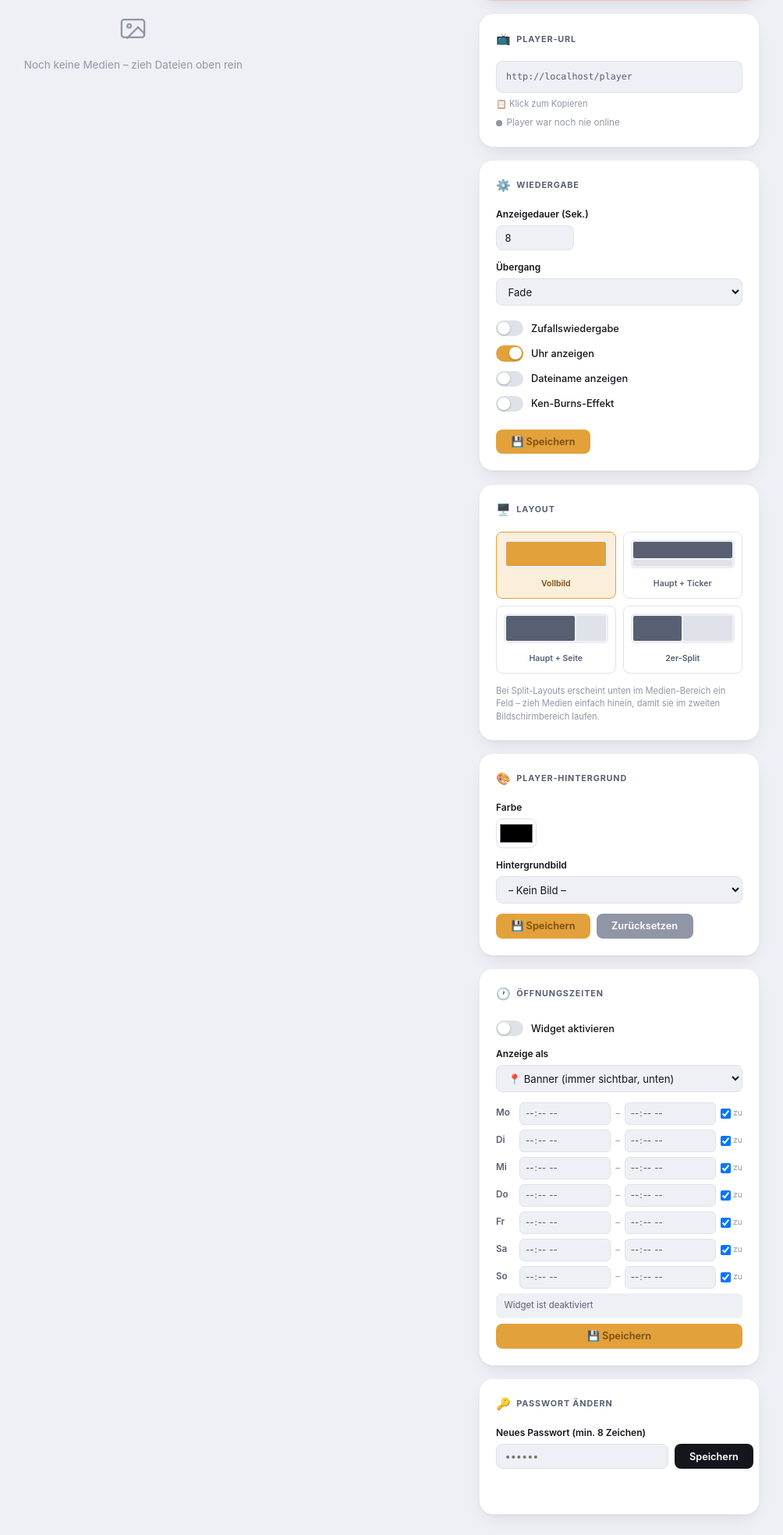
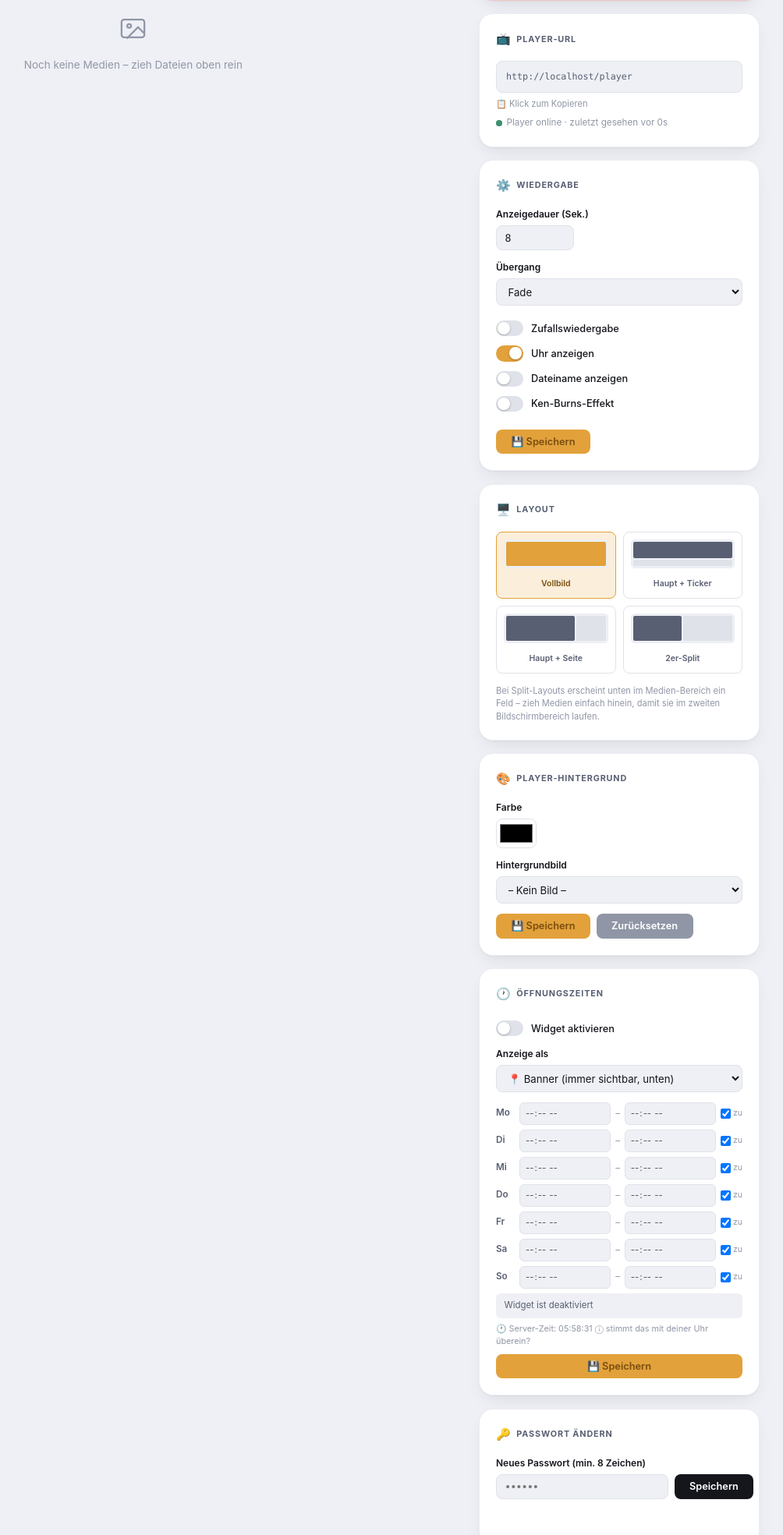
Before and after one commit to HatchetMan111/proxmox-signage, a Flask app: page /admin in a window 1280 px wide. Shown: the part 446-2415 px from the top of the page at 78% size, without its empty margins (276-1280 px from the left). Before the commit the page ends 2391 px from the top, so only its background shows below. Run offline with Flask 3, Linux system fonts and the light colour scheme; the visitor is signed in with stand-in values (Sample User, id 1); some libraries are stand-ins or nearby versions.

Commit message:
Fix: Zeitzone im Container (UTC-Bug), Öffnungszeiten-Banner deaktivierbar
- Bugfix: frische Debian-LXC-Container liefen standardmaessig auf
  UTC statt der Ortszeit des Betreibers - das Oeffnungszeiten-Widget
  zeigte je nach Tageszeit faelschlich 'Geschlossen' an, obwohl
  laut konfigurierten Zeiten geoeffnet war. install-signage.sh setzt
  jetzt --timezone host bei der Container-Erstellung (uebernimmt die
  Zeitzone des Proxmox-Hosts automatisch), inkl. Retrofit-Funktion
  fuer bestehende Installationen ueber --update
- Neu: Server-Zeit-Anzeige im Admin (Oeffnungszeiten-Karte), damit
  eine Zeitzonen-Abweichung sofort auffaellt statt unbemerkt zu
  bleiben
- Neu: dritte Anzeige-Option 'Nicht anzeigen' fuer das Oeffnungs-
  zeiten-Banner - Zeiten bleiben gespeichert, nur die Anzeige wird
  ausgeschaltet

```diff
--- a/signage-app/app.py
+++ b/signage-app/app.py
@@ -506,7 +506,7 @@ def admin():
     weekday_labels = ["Mo", "Di", "Mi", "Do", "Fr", "Sa", "So"]
     oh = config.get("opening_hours", {})
     oh_display_mode = oh.get("display_mode", "banner")
-    if oh_display_mode not in ("banner", "slide"):
+    if oh_display_mode not in ("banner", "slide", "off"):
         oh_display_mode = "banner"
     oh_days = []
     for i, label in enumerate(weekday_labels):
@@ -537,10 +537,12 @@ def player():
 def api_status():
     with _last_seen_lock:
         seen = _last_seen_at
+    now = datetime.now()
+    server_time = now.strftime("%H:%M:%S")
     if seen is None:
-        return jsonify({"last_seen": None, "seconds_ago": None})
-    seconds_ago = (datetime.now() - seen).total_seconds()
-    return jsonify({"last_seen": seen.isoformat(), "seconds_ago": round(seconds_ago)})
+        return jsonify({"last_seen": None, "seconds_ago": None, "server_time": server_time})
+    seconds_ago = (now - seen).total_seconds()
+    return jsonify({"last_seen": seen.isoformat(), "seconds_ago": round(seconds_ago), "server_time": server_time})
 
 
 @app.route("/api/media", methods=["GET"])
@@ -710,7 +712,7 @@ def api_set_opening_hours():
         config["opening_hours"]["enabled"] = enabled
         config["opening_hours"]["hours"] = hours
         display_mode = data.get("display_mode")
-        if display_mode not in ("banner", "slide"):
+        if display_mode not in ("banner", "slide", "off"):
             display_mode = config["opening_hours"].get("display_mode", "banner")
         config["opening_hours"]["display_mode"] = display_mode
         if "bg_color" in data:
--- a/signage-app/templates/admin.html
+++ b/signage-app/templates/admin.html
@@ -373,8 +373,9 @@ body{font-family:var(--font);background:var(--paper);color:var(--ink);line-heigh
       <div class="setting-row" style="margin-top:.5rem">
         <label>Anzeige als</label>
         <select id="ohDisplayMode">
-          <option value="banner"{% if oh_display_mode != 'slide' %} selected{% endif %}>📍 Banner (immer sichtbar, unten)</option>
+          <option value="banner"{% if oh_display_mode != 'slide' and oh_display_mode != 'off' %} selected{% endif %}>📍 Banner (immer sichtbar, unten)</option>
           <option value="slide"{% if oh_display_mode == 'slide' %} selected{% endif %}>🔄 Rotierendes Element (wie ein Slide)</option>
+          <option value="off"{% if oh_display_mode == 'off' %} selected{% endif %}>🚫 Nicht anzeigen (Zeiten trotzdem gespeichert)</option>
         </select>
       </div>
       <div id="ohDays" style="margin-top:.5rem">
@@ -389,6 +390,7 @@ body{font-family:var(--font);background:var(--paper);color:var(--ink);line-heigh
         {% endfor %}
       </div>
       <div id="ohPreview" style="font-size:.76rem;color:var(--ink-soft);background:var(--paper);border-radius:6px;padding:.5rem .7rem;margin-top:.4rem"></div>
+      <div id="serverTimeInfo" style="font-size:.72rem;color:var(--ink-faint);margin-top:.4rem">🕐 Server-Zeit: <span id="serverTimeValue">–</span> <span style="cursor:help" title="Stimmt diese Uhrzeit nicht mit deiner tatsächlichen Ortszeit überein, rechnet das Widget falsch. Bei Proxmox-LXC-Containern hilft: pct set &lt;ID&gt; --timezone host">ⓘ stimmt das mit deiner Uhr überein?</span></div>
       <button onclick="saveOpeningHours()" class="btn btn-accent" style="margin-top:.5rem;width:100%">💾 Speichern</button>
     </div>
     <div class="card">
@@ -689,9 +691,13 @@ function computeHoursPreview(){
 function updateHoursPreview(){
   const el=document.getElementById("ohPreview");if(!el)return;
   if(!document.getElementById("ohEnabled").checked){el.textContent="Widget ist deaktiviert";return}
-  el.textContent="Vorschau (jetzt): "+computeHoursPreview();
+  const mode=document.getElementById("ohDisplayMode").value;
+  const computed=computeHoursPreview();
+  if(mode==="off"){el.textContent="Wird NICHT angezeigt (Modus: Aus) – würde gerade zeigen: "+computed;return}
+  el.textContent="Vorschau (jetzt): "+computed;
 }
-document.querySelectorAll("#ohDays input,#ohEnabled").forEach(inp=>inp.addEventListener("input",updateHoursPreview));
+document.querySelectorAll("#ohDays input,#ohEnabled,#ohDisplayMode").forEach(inp=>inp.addEventListener("input",updateHoursPreview));
+document.getElementById("ohDisplayMode")?.addEventListener("change",updateHoursPreview);
 updateHoursPreview();
 async function saveOpeningHours(){
   const enabled=document.getElementById("ohEnabled").checked;
@@ -715,10 +721,12 @@ async function saveOpeningHours(){
 
 // Player-Status ("zuletzt online") -- pollt selbst, kein Seiten-Reload nötig
 async function pollPlayerStatus(){
-  const el=document.getElementById("playerStatus");if(!el)return;
+  const el=document.getElementById("playerStatus");
   try{
     const r=await fetch(BASE+"/api/status",{credentials:"include"});
     const d=await r.json();
+    const stv=document.getElementById("serverTimeValue");if(stv)stv.textContent=d.server_time||"–";
+    if(!el)return;
     const dot=el.querySelector(".status-dot"),label=el.querySelector("span:last-child");
     if(d.seconds_ago===null){dot.className="status-dot";label.textContent="Player war noch nie online"}
     else if(d.seconds_ago<90){dot.className="status-dot online";label.textContent="Player online · zuletzt gesehen vor "+d.seconds_ago+"s"}
```
Also changed, not shown: README.md, 1 other file.
